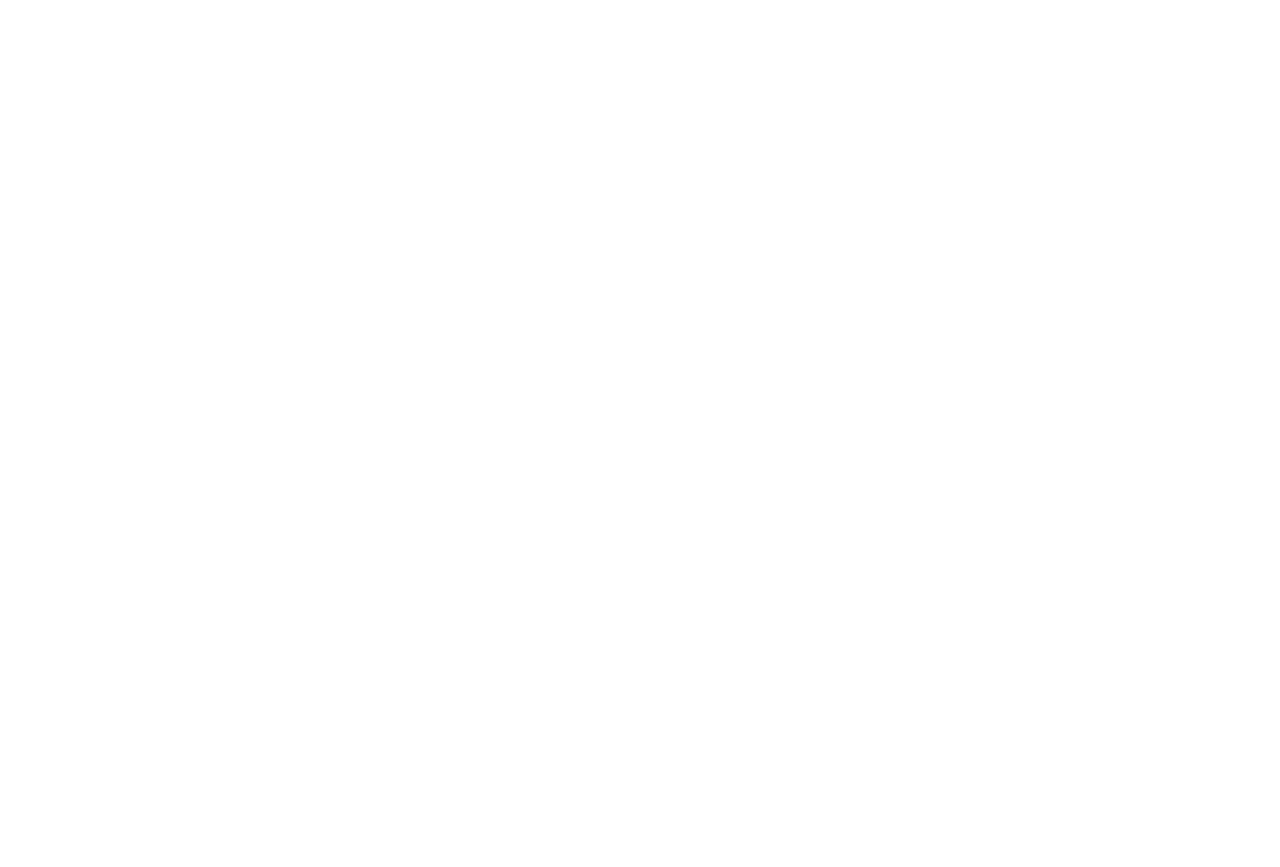
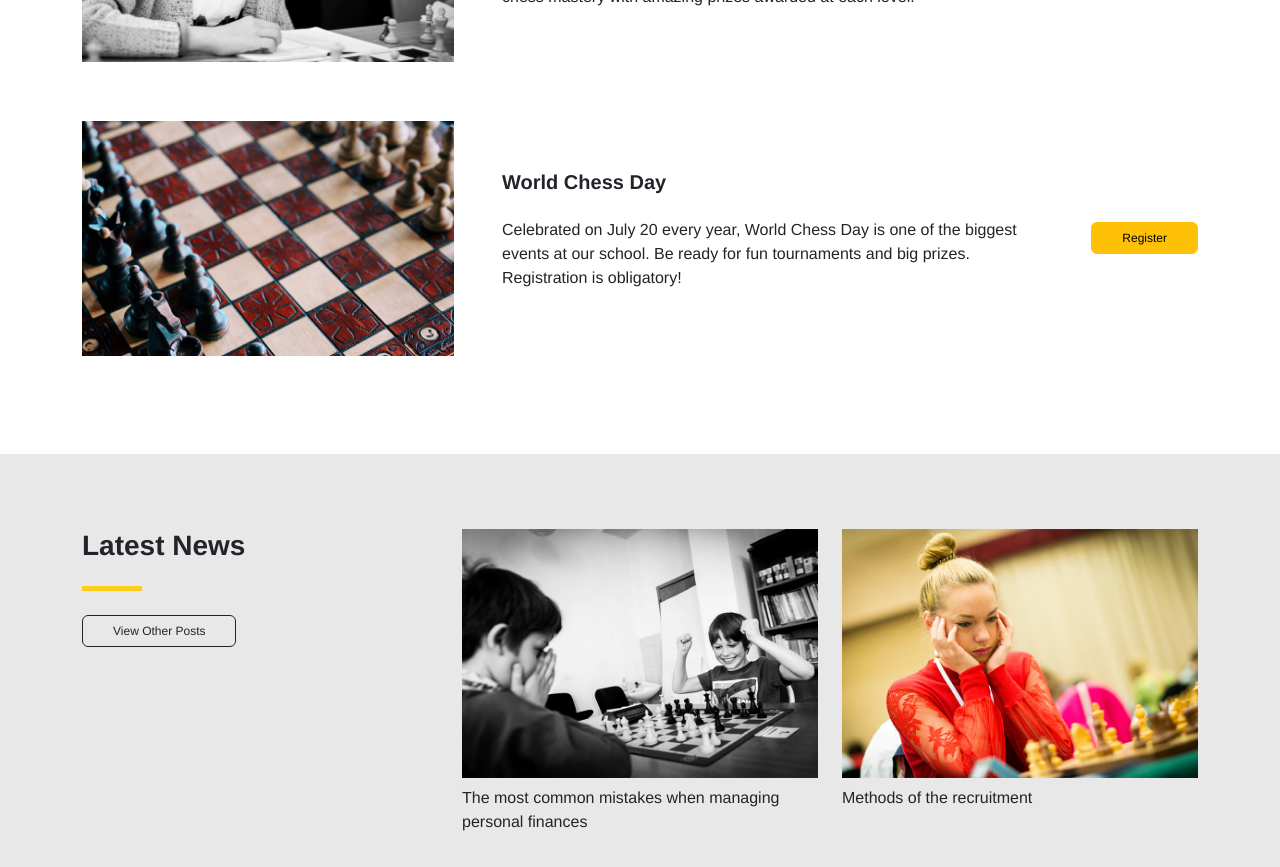
Before and after one commit to GersonMembrillo/proj-html-vuejs, a Vue app: page / in a window 1280 px wide. Shown: the part 2800-3667 px from the top of the page. Before the commit the page ends 2475 px from the top, so only its background shows below. Built offline with nearby package versions, Linux system fonts and the light colour scheme.

Commit message:
add main bottom part

```diff
--- a/src/components/MainBottom.vue
+++ b/src/components/MainBottom.vue
@@ -1,9 +1,71 @@
-<template></template>
+<template>
+  <div class="top container pt-5">
+    <h3 class="text-uppercase text-center fw-bold">Our Events</h3>
+    <h4 class="text-center fw-lighter mb-4">Chess is fun and we are happy to prove it at our events!</h4>
+    <div class="d-flex align-items-center mb-5" v-for="(card, index) in cards" :key="index">
+        <div class="col-4">
+          <img :src="card.src" :alt="card.title">
+        </div>
+        <div class="col-8 d-flex align-items-center">
+          <div class="p-5">
+            <h5 class="fw-bold pb-3">{{ card.title }}</h5>
+            <p class="fw-light">{{ card.text }}</p></div>
+          <div class="button">
+            <button type="button" class="btn btn-warning">Register</button>
+          </div>
+        </div>
+    </div>
+  </div>
+  <div class="bottom">
+    <div class="container">
+      <div class="row">
+        <div class="col-4">
+          <h3 class="fw-bold">Latest News</h3>
+          <p class="big-border my-4"></p>
+          <button type="button" class="btn btn-outline-dark">View Other Posts</button>
+        </div>
+        <div class="col-4">
+          <img src="../assets/images/mt-2236-blog-img1.jpg" alt="mt-2236-blog-img1.jpg">
+          <p class="fw-light pt-2">The most common mistakes when managing personal finances</p>
+        </div>
+        <div class="col-4">
+          <img src="../assets/images/mt-2236-blog-img2.jpg" alt="mt-2236-blog-img2.jpg">
+          <p class="fw-light pt-2">Methods of the recruitment</p>
+        </div>
+      </div>
+    </div>
+  </div>
+</template>
 
 <script>
+import { mainBottomCards } from '../data/data'
+
 export default {
-  name: 'MainBottom'
+  name: 'MainBottom',
+  data() {
+    return {
+      cards: mainBottomCards
+    }
+  }
 }
 </script>
 
-<style lang="scss" scoped></style>
+<style lang="scss" scoped>
+  img {
+    width: 100%;
+  }
+
+  .top {
+    padding-bottom: 50px;
+  }
+
+  .bottom {
+    padding: 75px 0px 50px 0px;
+    background-color: #e8e8e8;
+
+    .big-border {
+      border-bottom: 5px solid #ffcd18;
+      width: 60px;
+    }
+  }
+</style>
--- a/src/data/data.js
+++ b/src/data/data.js
@@ -93,5 +93,17 @@ const mainCenterCards = [
 		href: '#',
 	},
 ];
+const mainBottomCards = [
+	{
+		src: '../../public/images/mt-2236-home-img4.jpg',
+		title: 'Grand Summer Tournament of 2021',
+		text: 'Join us for the Grand Summer Tournament 2021. Held every year on the first sunday of summer, our Grand Summer Tournament chess masters and beginners from North California. We have competitions for different levels of chess mastery with amazing prizes awarded at each level.',
+	},
+	{
+		src: '../../public/images/mt-2236-home-img5.jpg',
+		title: 'World Chess Day',
+		text: 'Celebrated on July 20 every year, World Chess Day is one of the biggest events at our school. Be ready for fun tournaments and big prizes. Registration is obligatory!',
+	},
+];
 
-export { headerList, mainTopList, mainTopCards, mainTopImages, mainCenterCards };
+export { headerList, mainTopList, mainTopCards, mainTopImages, mainCenterCards, mainBottomCards };
```
